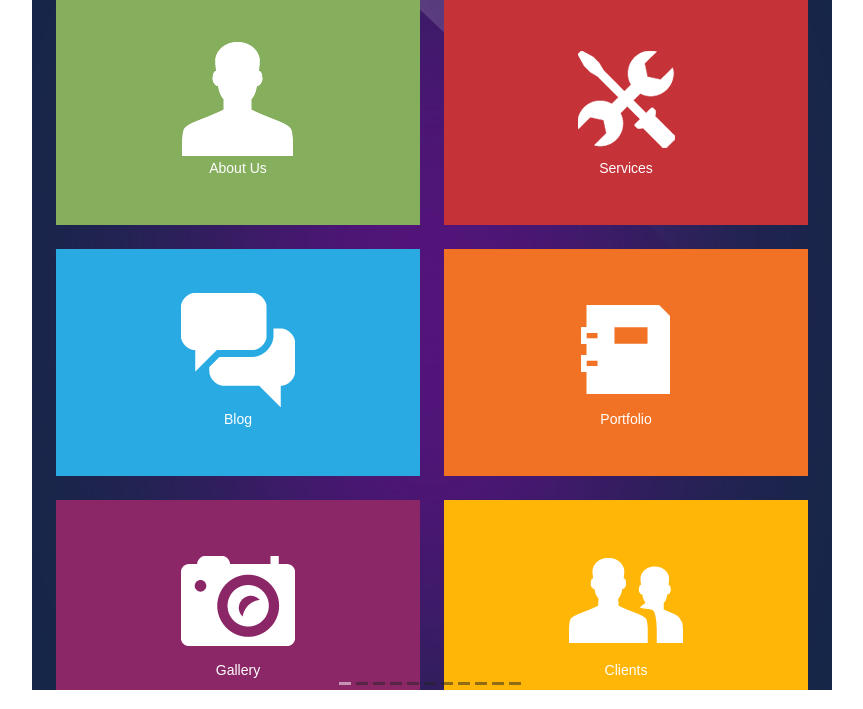
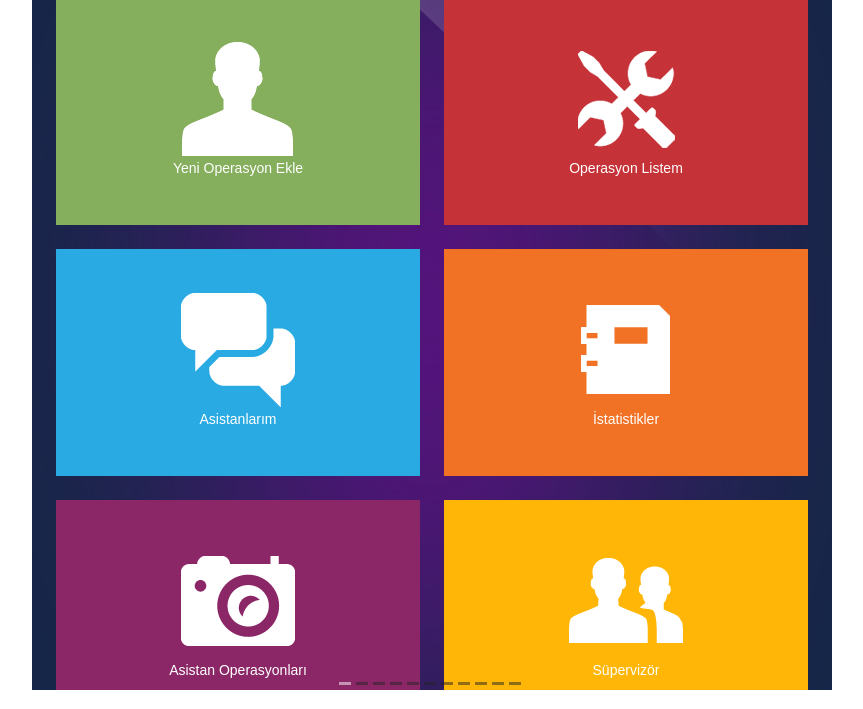
Before and after one commit to mdogan144/lbn, a plain HTML site: page index.html in a window 1280 px wide. Shown: the part 110-819 px from the top of the page, without its empty margins (208-1071 px from the left). Drawn offline with nearby package versions, Linux system fonts and the light colour scheme.

Commit message:
Initial commit

```diff
--- a/index.html
+++ b/index.html
@@ -8,8 +8,6 @@
     <meta name="apple-mobile-web-app-status-bar-style" content="black"/>
     <link rel="apple-touch-icon" href="images/apple-touch-icon.png"/>
     <link rel="apple-touch-startup-image" href="images/apple-touch-startup-image-320x460.png"/>
-    <meta name="author" content="FamousThemes"/>
-    <meta name="description" content="GoMobile - A next generation web app theme"/>
     <meta name="keywords"
           content="mobile web app, mobile template, mobile design, mobile app design, mobile app theme, mobile wordpress theme, my mobile app"/>
     <title>GoMobile - A next generation web app theme</title>
@@ -36,17 +34,17 @@
                     <div class="menu">
                         <ul>
                             <li class="green"><a href="#" onclick="swiperParent.swipeTo(1);"><img
-                                    src="images/icons/about.png" alt="" title=""/><span>About Us</span></a></li>
+                                    src="images/icons/about.png" alt="" title=""/><span>Yeni Operasyon Ekle</span></a></li>
                             <li class="red"><a href="#" onclick="swiperParent.swipeTo(2);"><img
-                                    src="images/icons/tools.png" alt="" title=""/><span>Services</span></a></li>
+                                    src="images/icons/tools.png" alt="" title=""/><span>Operasyon Listem</span></a></li>
                             <li class="blue"><a href="#" onclick="swiperParent.swipeTo(3);"><img
-                                    src="images/icons/blog.png" alt="" title=""/><span>Blog</span></a></li>
+                                    src="images/icons/blog.png" alt="" title=""/><span>Asistanlarım</span></a></li>
                             <li class="orange"><a href="#" onclick="swiperParent.swipeTo(5);"><img
-                                    src="images/icons/docs.png" alt="" title=""/><span>Portfolio</span></a></li>
+                                    src="images/icons/docs.png" alt="" title=""/><span>İstatistikler</span></a></li>
                             <li class="purple"><a href="#" onclick="swiperParent.swipeTo(6);"><img
-                                    src="images/icons/photos.png" alt="" title=""/><span>Gallery</span></a></li>
+                                    src="images/icons/photos.png" alt="" title=""/><span>Asistan Operasyonları</span></a></li>
                             <li class="yellow"><a href="#" onclick="swiperParent.swipeTo(8);"><img
-                                    src="images/icons/clients.png" alt="" title=""/><span>Clients</span></a></li>
+                                    src="images/icons/clients.png" alt="" title=""/><span>Süpervizör</span></a></li>
                             <li class="pink"><a href="#" onclick="swiperParent.swipeTo(9);"><img
                                     src="images/icons/twitter.png" alt="" title=""/><span>Twitter</span></a></li>
                             <li class="bluegreen"><a href="#" onclick="swiperParent.swipeTo(10);"><img
```
